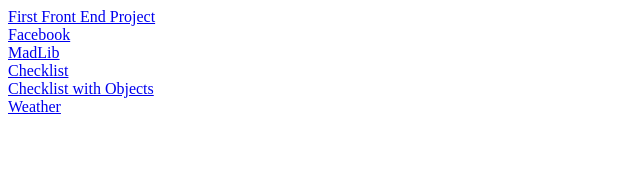
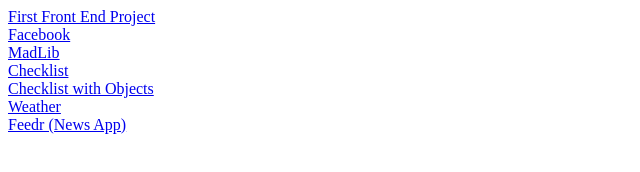
Before and after one commit to sloiselle/sloiselle.github.io, a plain HTML site: page index.html in a window 1280 px wide. Shown: the whole page, without its empty margins (0-640 px from the left). Drawn offline with Linux system fonts and the light colour scheme.

Commit message:
Adding Feedr

```diff
--- a/index.html
+++ b/index.html
@@ -12,6 +12,8 @@
 <a href="Checklist_2/index.html">Checklist with Objects</a>
 <br/>
 <a href="Weather/index.html">Weather</a>
+<br/>
+<a href="Feedr/index.html">Feedr (News App)</a>
 <!--a href="goals.html"><img src="http://i.imgur.com/dosK05U.gif"/></a>
 <br>
 <a href="worries.html"><img src="http://i.imgur.com/2s0HwpM.gif"/></a-->
```
